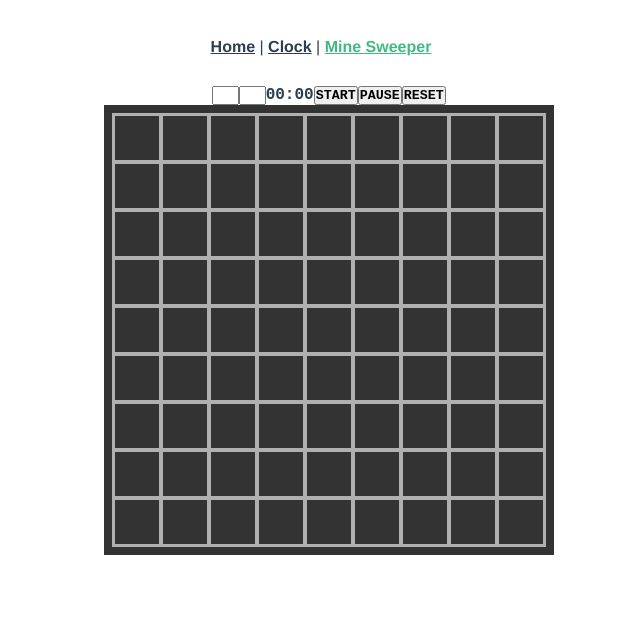
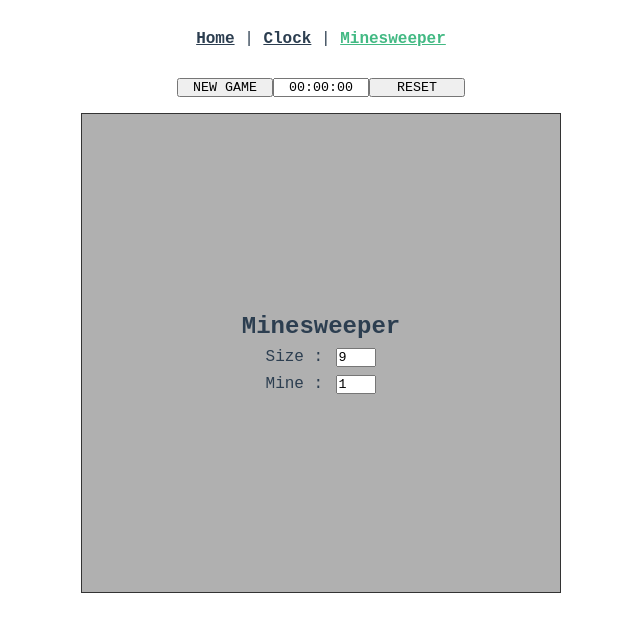
Before and after one commit to hypons111/hypons111.github.io, a Vue app: page /#/minesweeper in a window 1280 px wide. Shown: the top 632 px of the page, without its empty margins (319-959 px from the left). Built offline with nearby package versions, Linux system fonts and the light colour scheme.

Commit message:
finished basic logic.

```diff
--- a/src/App.vue
+++ b/src/App.vue
@@ -2,12 +2,19 @@
   <nav>
     <router-link to="/">Home</router-link> |
     <router-link to="/clock">Clock</router-link> |
-    <router-link to="/minesweeper">Mine Sweeper</router-link>
+    <router-link to="/minesweeper">Minesweeper</router-link>
   </nav>
   <router-view/>
 </template>
 
 <style lang="scss">
+* {
+  box-sizing: border-box;
+  padding: 0;
+  margin: 0;
+  font-family: 'Courier New', Courier, monospace;
+}
+
 #app {
   font-family: Avenir, Helvetica, Arial, sans-serif;
   -webkit-font-smoothing: antialiased;
--- a/src/router/index.js
+++ b/src/router/index.js
@@ -16,7 +16,7 @@ const routes = [
   {
     path: '/minesweeper',
     name: 'minesweeper',
-    component: () => import('../views/MineSweeper.vue')
+    component: () => import('../views/Minesweeper.vue')
   }
 ]
 
--- a/src/views/Clock.vue
+++ b/src/views/Clock.vue
@@ -62,13 +62,9 @@ function run() {
 </script>
 
 <style>
-* {
-  box-sizing: border-box;
-  margin: 0;
-}
+
 
 #clcok {
-
   display: flex;
   justify-content: center;
   align-items: center;
--- a/src/views/MineSweeper.vue
+++ b/src/views/MineSweeper.vue
@@ -2,16 +2,13 @@
   <div class="container">
     <div id="minesweeper">
       <div id="panel">
-        <!-- <div class="item"><input type="number" v-model="boardScale"></div> -->
-        <!-- <div class="item"><input type="number" v-model="mineNumber"></div> -->
-        <input id="scale" type="number" @change="initialGame">
-        <input id="mine" type="number" @change="initialGame">
-        <span>{{ timer }}</span>
-        <button>START</button>
-        <button>PAUSE</button>
-        <button>RESET</button>
+        <button class="item" @click="setGameStates(1)">NEW GAME</button>
+        <input class="item" v-model="timer">
+        <!-- <button class="item" @click="setGameStates(2)">PAUSE</button> -->
+        <button class="item" @click="setGameStates(0)">RESET</button>
       </div>
-      <div id="board">
+
+      <div id="board" v-if="gameStates.currentStatus !== 0">
         <div v-for="row in rows" :key="row">
           <span v-for="column in columns" :key="column" class="cell" :id="column + (row * boardScale)"
             :class="cells[column + (row * boardScale)].status" :data-type="cells[column + (row * boardScale)].type"
@@ -27,39 +24,71 @@
             </p>
           </span>
         </div>
+
       </div>
+
+      <div v-else id="newGameWrapper">
+        <p> Minesweeper </p>
+        <div>
+          <label for="boardScale">Size : </label>
+          <input type="number" id="boardScale" class="item" v-model="boardScale">
+        </div>
+        <div>
+          <label for="mineNumber">Mine : </label>
+          <input type="number" id="mineNumber" class="item" v-model="mineNumber">
+        </div>
+      </div>
+
     </div>
   </div>
 </template>
 
 <script setup>
-import { computed, onBeforeMount, onMounted, ref } from "vue"
+import { computed, ref } from "vue";
 const boardScale = ref(9);
-const mineNumber = ref(10);
+const mineNumber = ref(1);
 const rows = computed(() => Array.from({ length: boardScale.value }, (_, i) => i));
 const columns = computed(() => Array.from({ length: boardScale.value }, (_, i) => i));
 const cells = ref([]);
-const timer = "00:00";
-
-onBeforeMount(() => {
-  setCells();
-  setMines();
-  setMineCounter();
+const timer = ref("00:00:00");
+const gameStates = ref({
+  currentStatus : 0,
+  // status: {
+  //   0: "none",
+  //   1: "start",
+  //   2: "pause",
+  //   3: "win",
+  //   4: "lost"
+  // }
 })
 
-function initialGame(event) {
-  console.log(event.target.id)
-
-  if(event.target.id === "scale") {
-    boardScale.value = event.target.value;
-    setCells();
-    setMines();
-    setMineCounter();
+// 控制遊戲狀態
+function setGameStates(statusCode) {
+  gameStates.value.currentStatus = statusCode;
+  switch (statusCode) {
+    case 0:
+      break;
+    case 1:
+      setCells();
+      setMines();
+      setMineCounter();
+      setTimer();
+      break;
+    case 2:
+      break;
+    case 3:
+    alert("WIN");
+      break;
+    case 4:
+    alert("Lose");
+      digAllCells();
+      break;
   }
 }
 
 // 初始化每個 cell
 function setCells() {
+  cells.value = [];
   for (let i = 0; i < boardScale.value; i++) {
     for (let j = 0; j < boardScale.value; j++) {
       cells.value.push({
@@ -84,13 +113,17 @@ function setMines() {
   }
 }
 
+function setTimer() {}
+
 // 設定地雷周圍 8 格的數字
 function setMineCounter() {
   // neighborIds 是地雷周圍 8 格的 cell id, 執行一次就將他們的 mineCounter 數 + 1.
   const counterHandler = function (neighborIds) {
     neighborIds.forEach(id => {
-      cells.value[id].type = "counter";
-      cells.value[id].mineCounter++;
+      if (cells.value[id].type !== "mine") {
+        cells.value[id].type = "counter";
+        cells.value[id].mineCounter++;
+      }
     })
   }
   // 如果是地雷就遍歷周圍 8 格, 並執行 counterHandler().
@@ -101,11 +134,9 @@ function setMineCounter() {
   }
 }
 
-function leftClick() {
+// 打開 cell
+function leftClick(event) {
   let target = cells.value[event.target.id];
-  if (event.target.tagName === "P") {
-    target = cells.value[event.target.parentElement.id];
-  }
   target.status = target.type;
   switch (target.type) {
     case "empty":
@@ -114,7 +145,27 @@ function leftClick() {
     case "counter":
       break;
     case "mine":
-      dugMine();
+      setGameStates(4);
+      break;
+  }
+}
+
+// 標註旗子 / 問號
+function rightClick(event) {
+  let t = event.target;
+  while (!t.id) {
+    t = t.parentElement;
+  }
+  switch (cells.value[t.id].status) {
+    case "initial":
+      cells.value[t.id].status = "flagged";
+      checkWin();
+      break;
+    case "flagged":
+      cells.value[t.id].status = "questionMarked";
+      break;
+    case "questionMarked":
+      cells.value[t.id].status = "initial";
       break;
   }
 }
@@ -137,32 +188,21 @@ function dugEmpty(id) {
   relatedCellTraversal(id, checkCellType);
 }
 
-// 掘到 mine 時
-function dugMine() {
+// 檢查是不是破關
+// 破關條件：全部地雷都被標註旗子 和 旗子數量等於地雷數量
+function checkWin() {
+  const result = cells.value.filter(cell => cell.type === "mine" && cell.status === "flagged");
+  if (result.length === mineNumber.value) {
+    setGameStates(3);
+  }
+}
+
+// 打開全部 cells
+function digAllCells() {
   cells.value.forEach(cell => {
     cell.status = cell.type;
   })
 }
-
-
-function rightClick(event) {
-  let t = event.target;
-  while (!t.id) {
-    t = t.parentElement;
-  }
-  switch (cells.value[t.id].status) {
-    case "initial":
-      cells.value[t.id].status = "flagged";
-      break;
-    case "flagged":
-      cells.value[t.id].status = "questionMarked";
-      break;
-    case "questionMarked":
-      cells.value[t.id].status = "initial";
-      break;
-  }
-}
-
 
 // 遍歷某一格 cell 的周圍 8 格, 並對其執行 func.
 // func 統一宣告在呼叫 relatedCellTraversal() 的函數中.
@@ -201,7 +241,7 @@ function relatedCellTraversal(id, func) {
 </script>
 
 <style lang="scss">
-$text: lightseagreen;
+$text: Blue;
 $flag: gold;
 $mine: red;
 $questionMarke: white;
@@ -209,29 +249,49 @@ $lightgray: #b0b0b0;
 $darkgray: #333333;
 
 #minesweeper {
-  * {
-    box-sizing: border-box;
-    padding: 0;
-    margin: 0;
-    font-family: 'Courier New', Courier, monospace;
-    font-weight: bold;
-  }
-
   display: flex;
   flex-direction: column;
   justify-content: flex-start;
   align-items: center;
 
   #panel {
+    width: 30em;
+    display: flex;
+    justify-content: center;
+    // border: 0.5em solid $darkgray;
+    margin-bottom: 1em;
 
+    .item {
+      text-align: center;
+      width: 20%;
+    }
+  }
+
+  #newGameWrapper {
+    width: 30em;
+    height: 30em;
     display: flex;
+    flex-direction: column;
+    justify-content: center;
+    align-items: center;
+    background-color: $lightgray;
+    border: 1px solid $darkgray;
 
-    &>* {
-      flex: 1 1 2em;
+    > div {
+      width: 20em;
+      display: flex;
+      justify-content: center;
+      margin-top: 0.5em;
+
+      input {
+        width: 3em;
+        margin-left: 1em;
+      }
     }
-    input {
-      width: 2em;
-      text-align: center;
+
+    p {
+      font-size: 1.5em;
+      font-weight: bolder;
     }
   }
 
@@ -246,8 +306,8 @@ $darkgray: #333333;
 
       // cell 基本樣式
       .cell {
-        width: 3em;
-        height: 3em;
+        width: 2em;
+        height: 2em;
         display: flex;
         justify-content: center;
         align-items: center;
@@ -280,6 +340,8 @@ $darkgray: #333333;
 
       /* 已開的 counter */
       .counter {
+        font-weight: bolder;
+        color: $text;
         background-color: white;
       }
 
```
